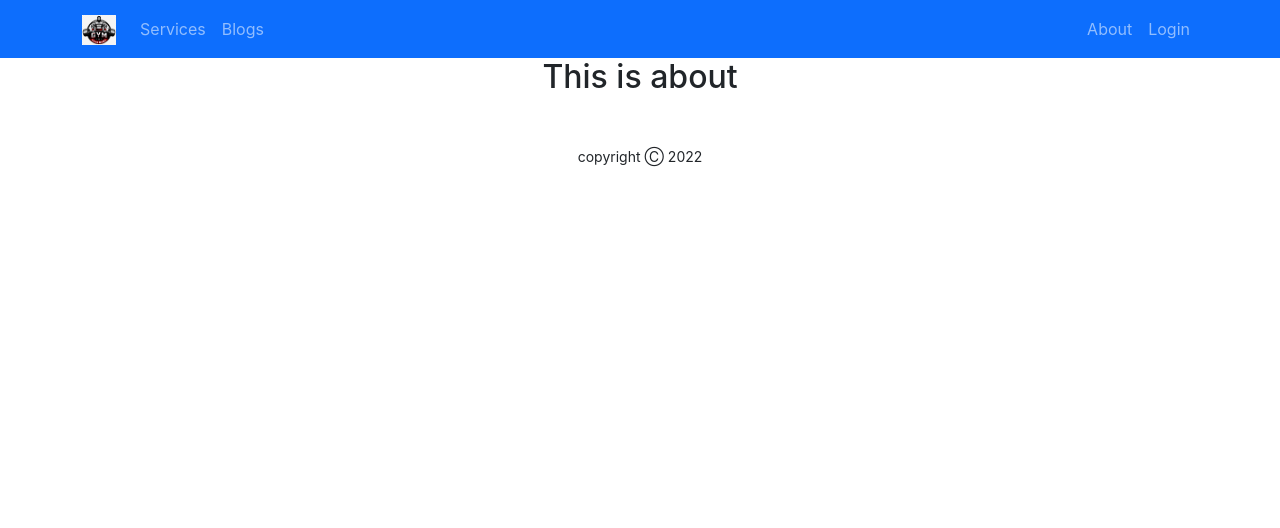
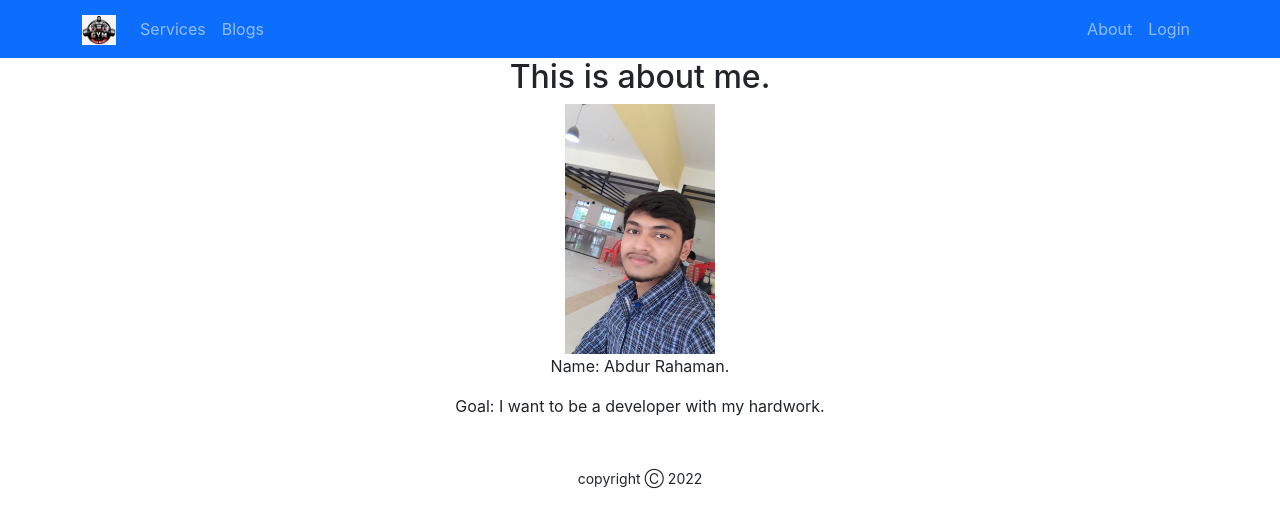
Before and after one commit to abdurrahaman4363/service-provider-assignments-10, a React (Create React App) app: page /about in a window 1280 px wide. Shown: the top 528 px of the page. Built offline with nearby package versions, Linux system fonts and the light colour scheme; no server answers.

Commit message:
added my personal data

```diff
--- a/src/Pages/About/About.js
+++ b/src/Pages/About/About.js
@@ -1,9 +1,14 @@
 import React from 'react';
+import pic1 from '../../images/pic-1.jpeg';
 
 const About = () => {
     return (
-        <div>
-            <h2 className='text-center'>This is about</h2>
+        <div className='text-center'>
+            <h2 className='text-center'>This is about me.</h2>
+            <img style={{width:'150px', height:'250px'}} src={pic1} alt="" />
+            <p>Name: Abdur Rahaman.</p>
+            <p>Goal: I want to be a developer with my hardwork.</p>
+
         </div>
     );
 };
```
Also changed, not shown: src/images/pic-1.jpeg (added), 1 other file (tests, documents, lock files or other folders).
